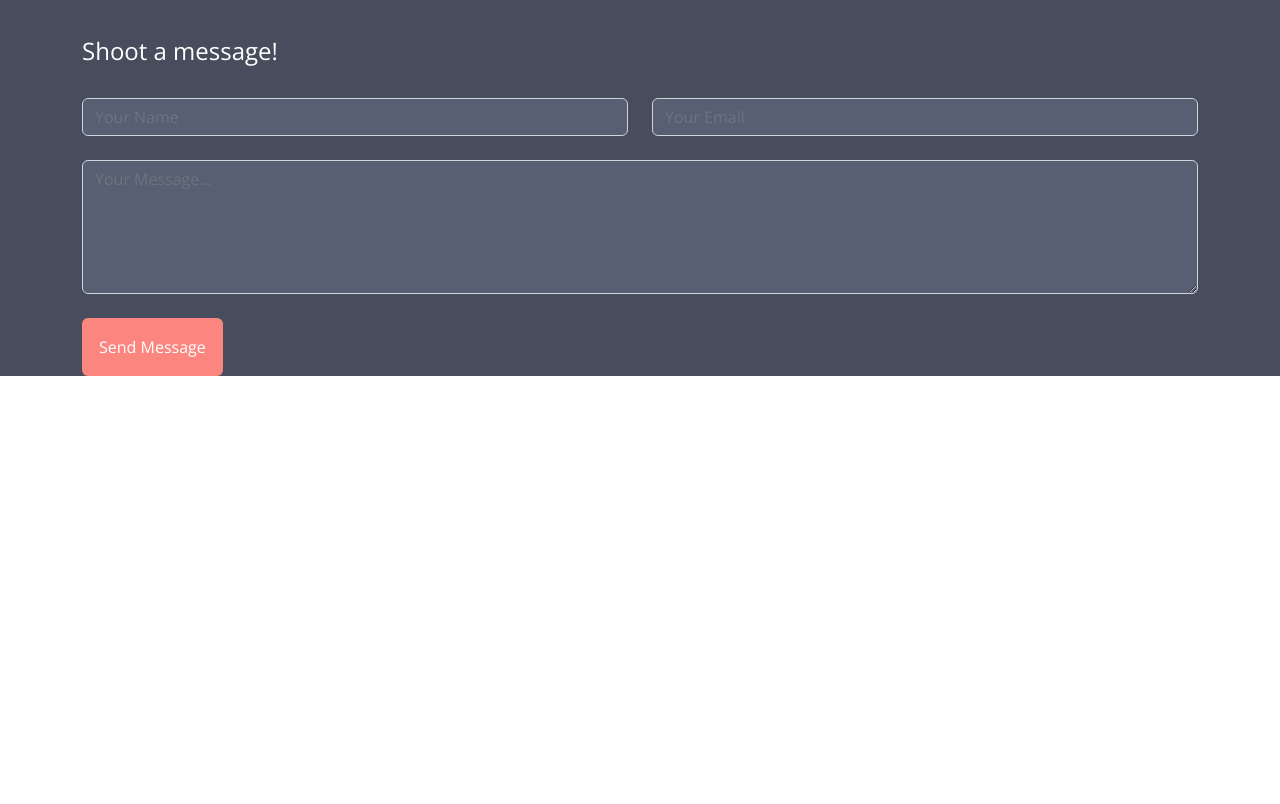
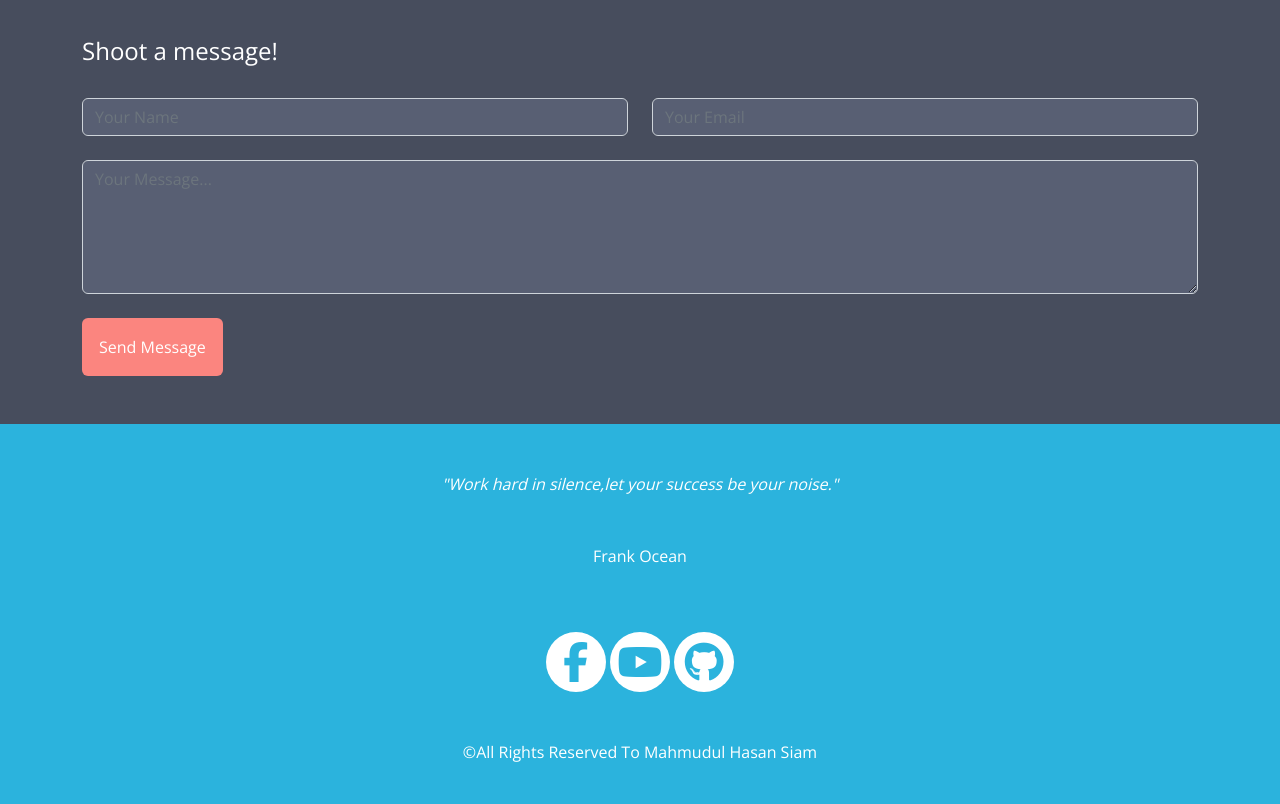
Before and after one commit to siam13220/portfolio, a plain HTML site: page index.html in a window 1280 px wide. Shown: the part 3715-4519 px from the top of the page. Before the commit the page ends 4091 px from the top, so only its background shows below. Drawn offline with nearby package versions, Linux system fonts and the light colour scheme.

Commit message:
footer added

```diff
--- a/css/style.css
+++ b/css/style.css
@@ -51,3 +51,21 @@ body{
   color: black!important;
   background-color: #FB857F;
 }
+
+.footer{
+  background-color: #2BB3DD;
+}
+
+.circle1{
+  height: 60px;
+  width: 60px;
+  border-radius: 50%;
+  display: inline-block;
+  background-color: white;
+  font-size: 40px;
+  text-align: center;
+  color: #2BB3DD;
+}
+.circle1:hover{
+  background-color: #474D5D;
+}
--- a/index.html
+++ b/index.html
@@ -281,7 +281,7 @@
                 <textarea name="" class="form-control inner-form" id="" cols="30" rows="5" placeholder="Your Message..."></textarea>
               </div>
             </div>
-            <div class="row">
+            <div class="row pb-5">
               <div class="col">
                 <button class="btn bg-redtype p-3 text-white">Send Message</button>
               </div>
@@ -289,6 +289,41 @@
 
           </form>
 
+        </div>
+      </div>
+
+      <!-- this is footer section -->
+
+      <div class="footer">
+        <div class="container">
+          <div class="row py-5">
+            <div class="col text-center text-white">
+              <em>"Work hard in silence,let your success be your noise."</em>
+              <p class="pt-5">Frank Ocean</p>
+            </div>
+          </div>
+
+
+          <div class="row pb-5">
+            <div class="col text-center">
+              <div class="circle1">
+                <i class="fa-brands fa-facebook-f"></i>
+              </div>
+              <div class="circle1">
+                <i class="fa-brands fa-youtube"></i>
+              </div>
+              <div class="circle1">
+                <i class="fa-brands fa-github"></i>
+              </div>
+            </div>
+          </div>
+
+
+          <div class="row pb-4">
+            <div class="col text-center text-white">
+              <p>&copy;All Rights Reserved To Mahmudul Hasan Siam</p>
+            </div>
+          </div>
         </div>
       </div>
 
```
